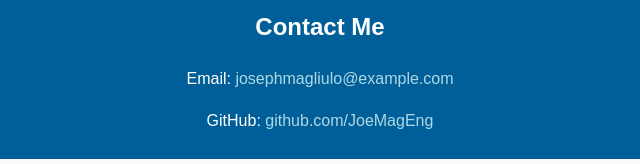
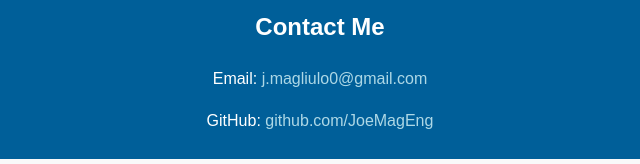
Before and after one commit to JoeMag21902/portfolio, a plain HTML site: page index.html in a window 1280 px wide. Shown: the part 633-797 px from the top of the page, 320-960 px from the left. Drawn offline with Linux system fonts and the light colour scheme.

Commit message:
Update index.html

```diff
--- a/index.html
+++ b/index.html
@@ -41,7 +41,7 @@
 
     <footer id="contact">
         <h2>Contact Me</h2>
-        <p>Email: <a href="mailto:josephmagliulo@example.com">josephmagliulo@example.com</a></p>
+        <p>Email: <a href="mailto:j.magliulo0@gmail.com">j.magliulo0@gmail.com</a></p>
         <p>GitHub: <a href="https://github.com/JoeMagEng" target="_blank">github.com/JoeMagEng</a></p>
     </footer>
 </body>
```
